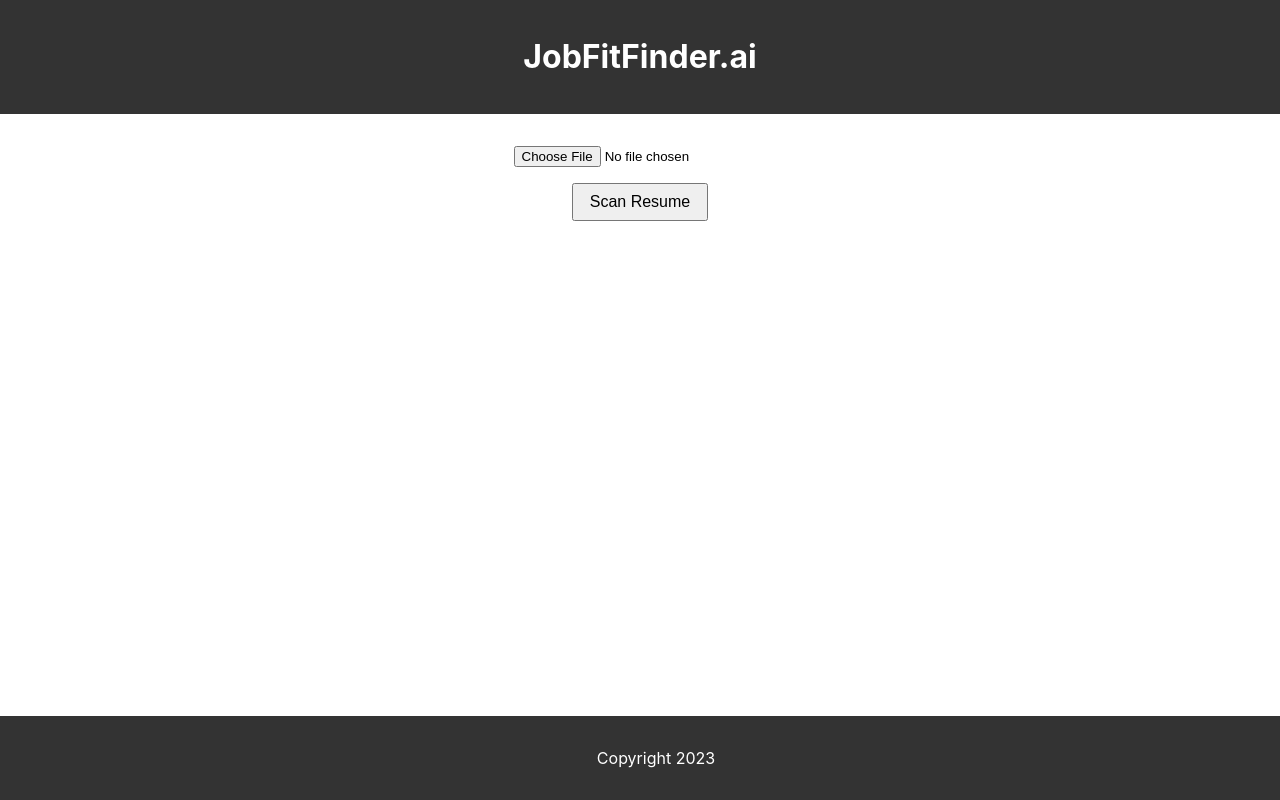
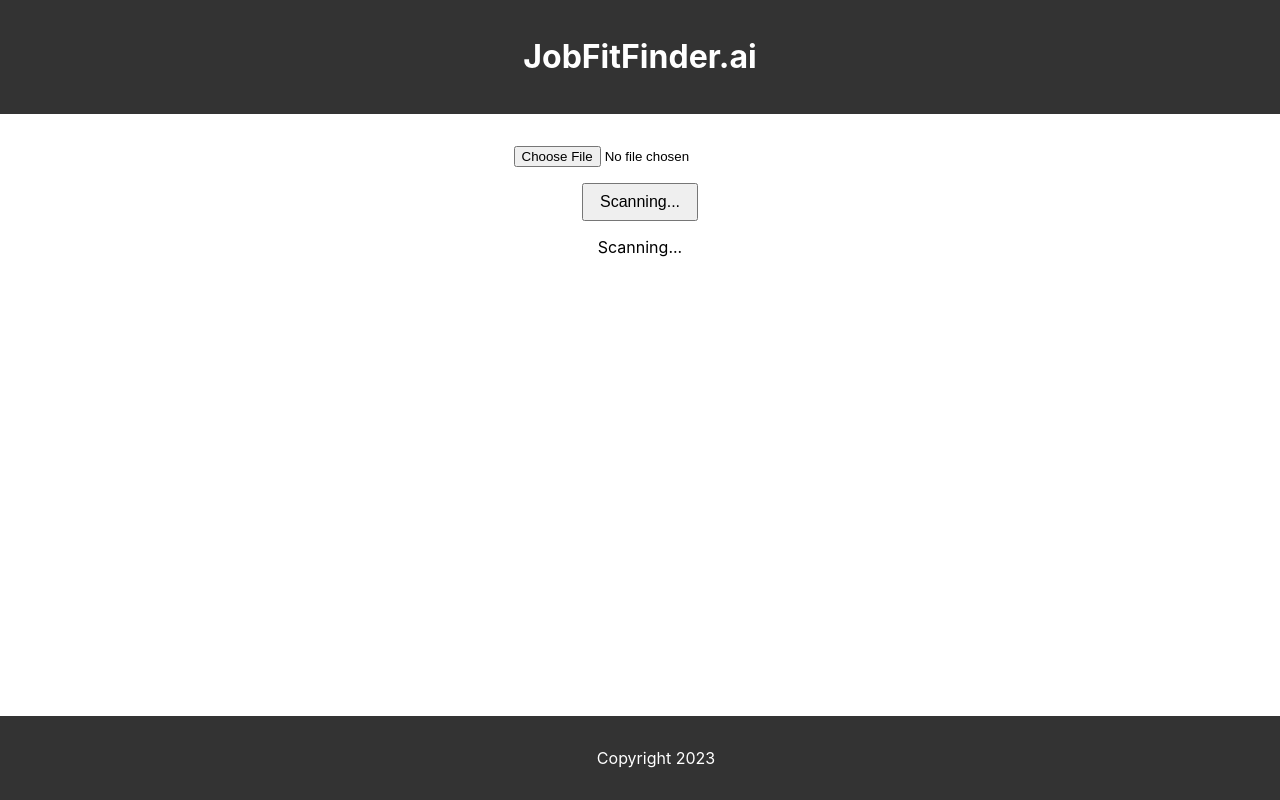
Before and after one commit to Geeks-Sid/jobfitfinder, a React (Create React App) app in the folder frontend/: page / in a window 1280 px wide. Both pictures are taken after a click on the button "Scan Resume". Shown: the top 800 px of the page. Built offline with nearby package versions, Linux system fonts and the light colour scheme; the HTML template or start-up script is replaced by a standard one.

Commit message:
saving failed

```diff
--- /dev/null
+++ b/frontend/public/index.html
@@ -0,0 +1,43 @@
+<!DOCTYPE html>
+<html lang="en">
+  <head>
+    <meta charset="utf-8" />
+    <link rel="icon" href="%PUBLIC_URL%/favicon.ico" />
+    <meta name="viewport" content="width=device-width, initial-scale=1" />
+    <meta name="theme-color" content="#000000" />
+    <meta
+      name="description"
+      content="Web site created using create-react-app"
+    />
+    <link rel="apple-touch-icon" href="%PUBLIC_URL%/logo192.png" />
+    <!--
+      manifest.json provides metadata used when your web app is installed on a
+      user's mobile device or desktop. See https://developers.google.com/web/fundamentals/web-app-manifest/
+    -->
+    <link rel="manifest" href="%PUBLIC_URL%/manifest.json" />
+    <!--
+      Notice the use of %PUBLIC_URL% in the tags above.
+      It will be replaced with the URL of the `public` folder during the build.
+      Only files inside the `public` folder can be referenced from the HTML.
+
+      Unlike "/favicon.ico" or "favicon.ico", "%PUBLIC_URL%/favicon.ico" will
+      work correctly both with client-side routing and a non-root public URL.
+      Learn how to configure a non-root public URL by running `npm run build`.
+    -->
+    <title>React App</title>
+  </head>
+  <body>
+    <noscript>You need to enable JavaScript to run this app.</noscript>
+    <div id="root"></div>
+    <!--
+      This HTML file is a template.
+      If you open it directly in the browser, you will see an empty page.
+
+      You can add webfonts, meta tags, or analytics to this file.
+      The build step will place the bundled scripts into the <body> tag.
+
+      To begin the development, run `npm start` or `yarn start`.
+      To create a production bundle, use `npm run build` or `yarn build`.
+    -->
+  </body>
+</html>
--- a/frontend/src/components/MainContent.js
+++ b/frontend/src/components/MainContent.js
@@ -1,11 +1,32 @@
-import React from 'react';
+import React, { useState } from 'react';
 import './MainContent.css';
 
 const MainContent = () => {
+  const [isScanning, setIsScanning] = useState(false);
+
+  const handleFileUpload = (event) => {
+    // Logic for file upload can go here
+    console.log("File uploaded");
+  };
+
+  const handleScanClick = () => {
+    if (isScanning) return;  // Don't re-initiate if already scanning
+
+    setIsScanning(true);
+
+    setTimeout(() => {
+      setIsScanning(false);
+    }, 3000); // Simulate a 3-second scan operation
+  };
+
   return (
     <main>
-      <input type="file" id="resume" name="resume" />
-      <button>Scan Resume</button>
+      <input type="file" id="resume" name="resume" onChange={handleFileUpload} />
+      <button onClick={handleScanClick}>
+        {isScanning ? 'Scanning...' : 'Scan Resume'}
+      </button>
+      {isScanning && <p>Scanning...</p>}
+      {!isScanning && <p>Ready to scan.</p>}
     </main>
   );
 }
```
